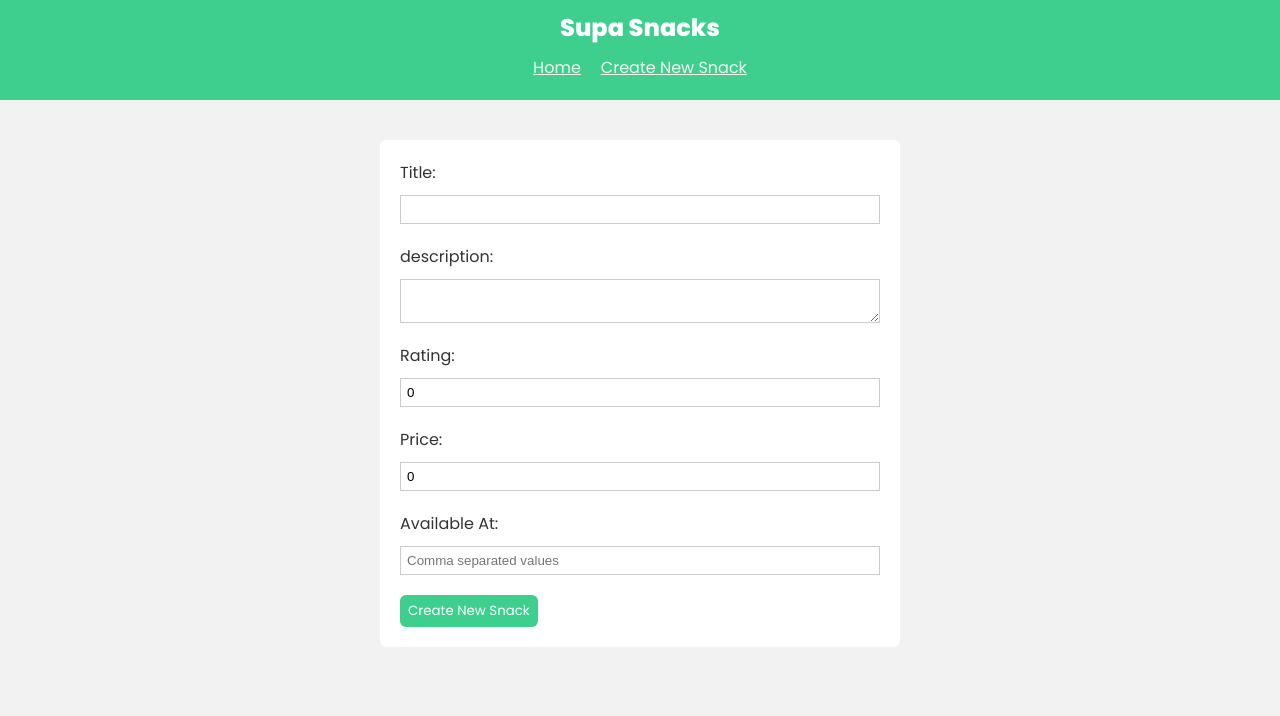
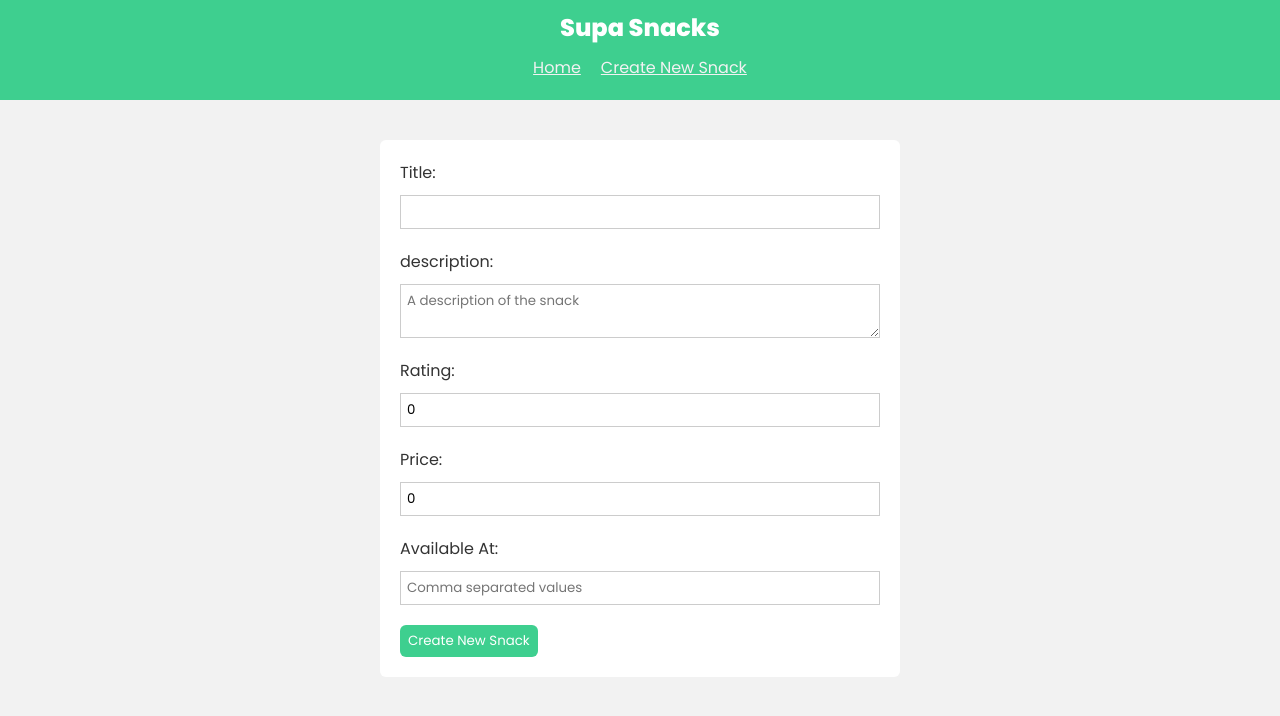
Before and after one commit to Cwarcup/supa-snacks, a React (Create React App) app: page /create in a window 1280 px wide. Shown: the top 716 px of the page. Built offline with nearby package versions, Linux system fonts and the light colour scheme; no server answers.

Commit message:
form css

```diff
--- a/src/index.css
+++ b/src/index.css
@@ -2,6 +2,7 @@
 
 :root {
   --primary: #3ECF8F;
+  --lighterPrimary: #3ecf90e5;
   --secondary: #CF488B;
   --darkerSecondary: #82345B;
   --lighterSecondary: #F2A6B8;
@@ -101,6 +102,18 @@ form {
   border-radius: 6px;
 }
 
+form input:focus {
+  outline: none !important;
+  border-color: var(--lighterPrimary);
+  box-shadow: 0 0 2px var(--lighterPrimary);
+}
+
+form textarea:focus {
+  outline: none !important;
+  border-color: var(--lighterPrimary);
+  box-shadow: 0 0 2px var(--lighterPrimary);
+}
+
 form input,
 form textarea {
   display: block;
@@ -109,6 +122,8 @@ form textarea {
   box-sizing: border-box;
   border: 1px solid #ccc;
   margin: 10px 0 20px 0;
+  font-family: "Poppins";
+
 }
 
 form button {
@@ -120,3 +135,9 @@ form button {
   font-family: "Poppins";
   cursor: pointer;
 }
+
+form button:hover {
+  background: var(--lighterPrimary);
+  transition: all 0.2s ease-in-out;
+
+}
--- a/src/pages/Create.tsx
+++ b/src/pages/Create.tsx
@@ -79,6 +79,7 @@ const Create: React.FC = () => {
           id="description"
           value={description}
           onChange={(e: React.ChangeEvent<HTMLTextAreaElement>) => setDescription(e.currentTarget.value)}
+          placeholder="A description of the snack"
         />
 
         <label htmlFor="rating">Rating:</label>
```
